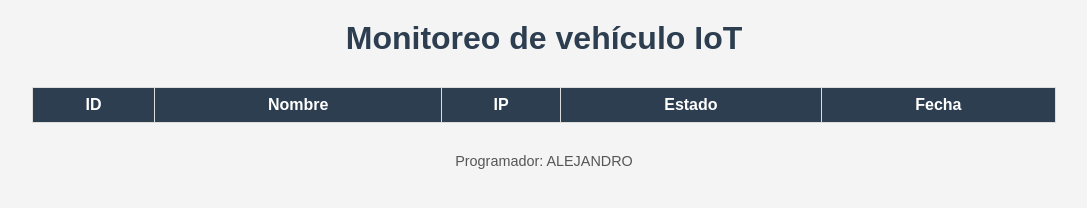
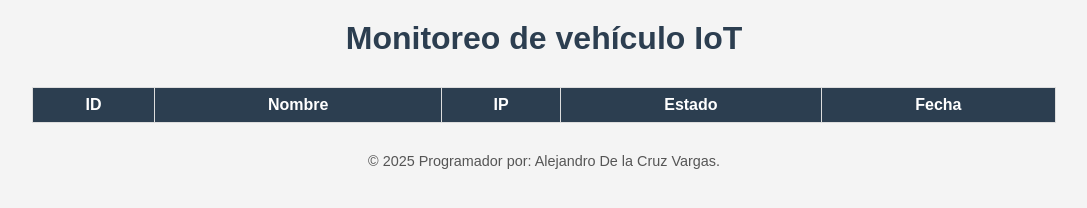
Before and after one commit to AlejandroD78a/IoT-monitor, a plain HTML site: page index.html in a window 1280 px wide. Shown: the whole page, without its empty margins (96-1183 px from the left). Drawn offline with Linux system fonts and the light colour scheme; no server answers.

Commit message:
Update index.html

```diff
--- a/index.html
+++ b/index.html
@@ -28,10 +28,9 @@
                 </tbody>
             </table>
         </section>
-
-        <footer>
-            <p>Programador: ALEJANDRO</p>
-        </footer>
+        <footer class="footer">
+        <div class="footer-content container">
+         <p>&copy; 2025 Programador por: Alejandro De la Cruz Vargas.</p>
     </div>
 
     <script src="js/main.js"></script>
```
